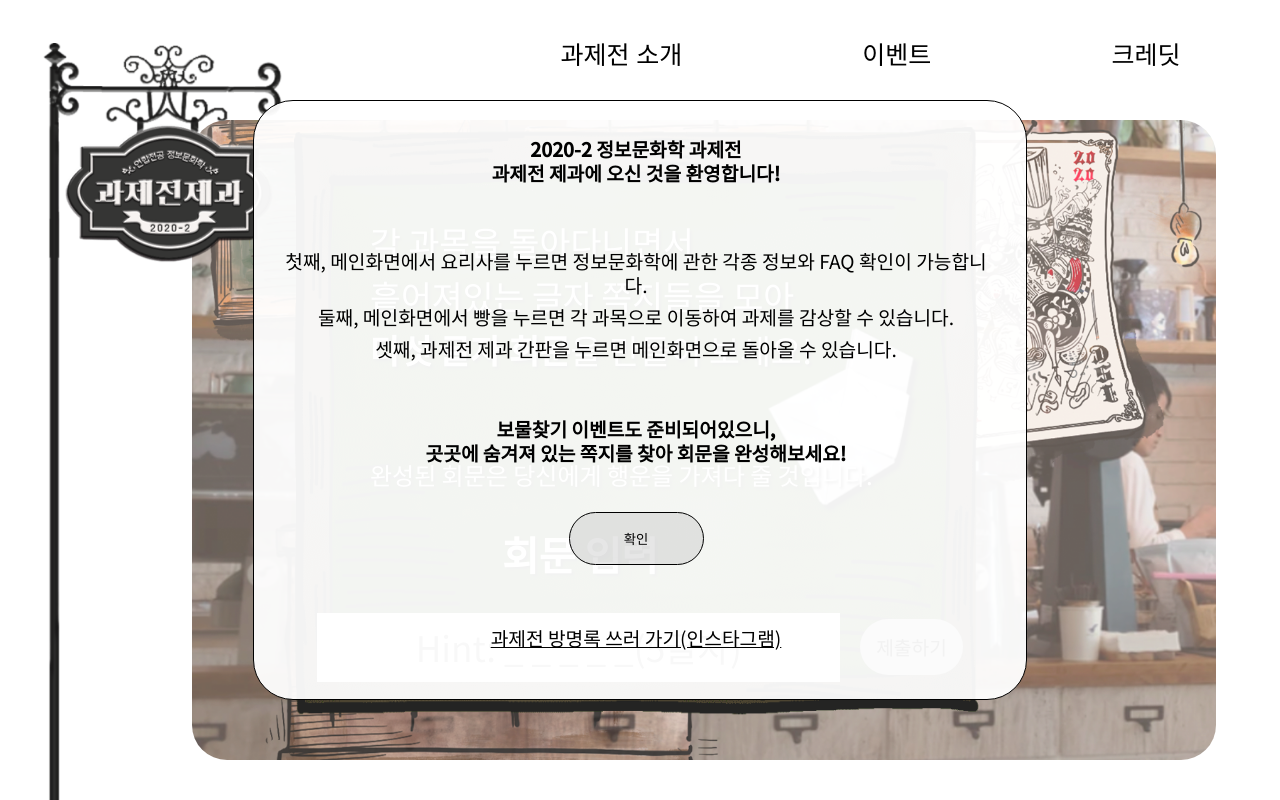
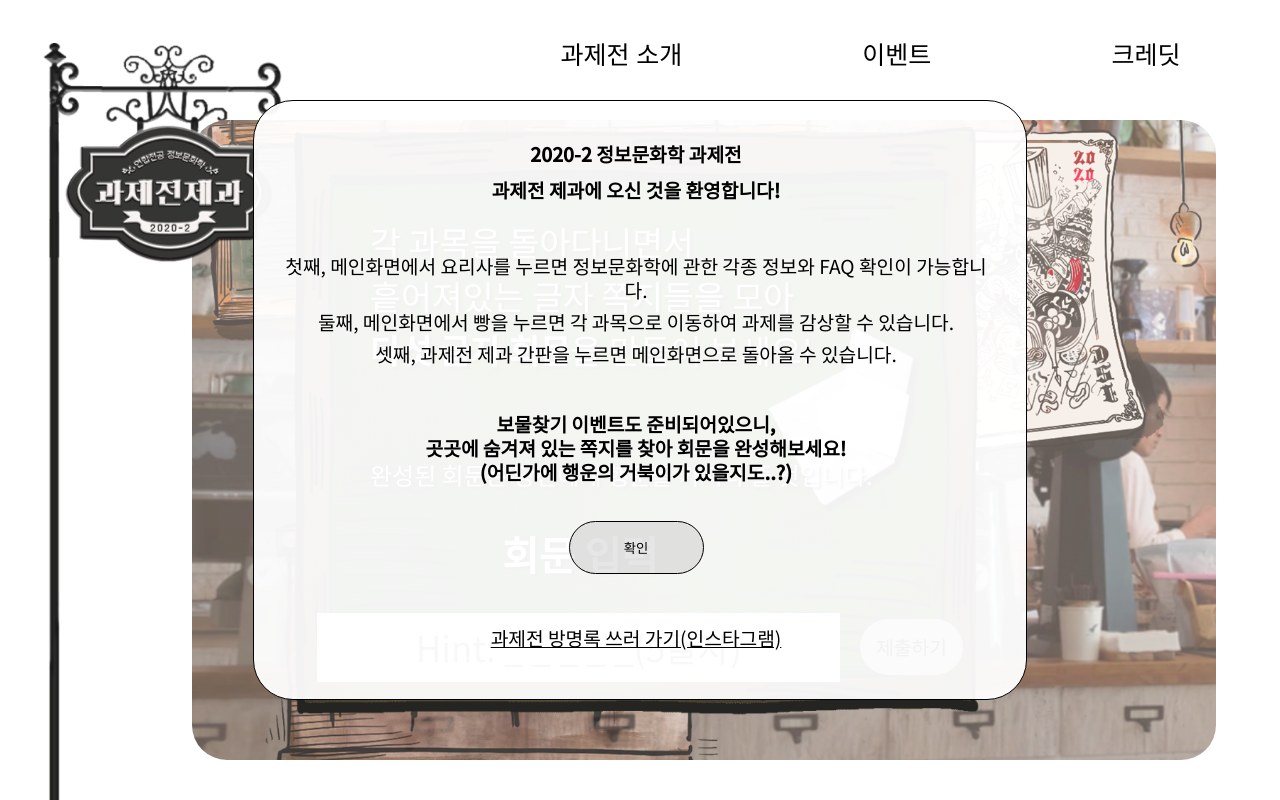
Before and after one commit to isc-exhibition/exhibition-web, a React (Create React App) app in the folder client/: page /event in a window 1280 px wide. Built offline with nearby package versions, Linux system fonts and the light colour scheme.

Commit message:
:art: fix notice modal

```diff
--- a/client/src/components/EventModal/EventModal.tsx
+++ b/client/src/components/EventModal/EventModal.tsx
@@ -19,9 +19,7 @@ function EventModal(props: Props) {
   } = props;
 
   const setDismissedLetter = () => {
-    if (letter?.index !== 3) {
-      localStorage.setItem(`ISSHOWNEVENTLETTER${letter?.index}`, 'true');
-    }
+    localStorage.setItem(`ISSHOWNEVENTLETTER${letter?.index}`, 'true');
   };
 
   const mainTest = letter?.text || eventAnswer?.text;
--- a/client/src/components/Navbar/Navbar.module.scss
+++ b/client/src/components/Navbar/Navbar.module.scss
@@ -86,7 +86,7 @@
 
 .infoModal {
     position: absolute;
-    width: 70%;
+    width: 82%;
     max-width: 710px;
     height: 67%;
     min-height: 476px;
@@ -111,8 +111,8 @@
 
     .infoTitle {
         font-weight: bold;
-        font-size: 18px;
-        margin: 9px 0;
+        font-size: 20px;
+        line-height: 36px;
     }
 
     .infoContetns {
--- a/client/src/components/Navbar/Navbar.tsx
+++ b/client/src/components/Navbar/Navbar.tsx
@@ -88,6 +88,8 @@ function Navbar() {
           보물찾기 이벤트도 준비되어있으니,
           <br />
           곳곳에 숨겨져 있는 쪽지를 찾아 회문을 완성해보세요!
+          <br />
+          (어딘가에 행운의 거북이가 있을지도..?)
         </p>
         <button className={styles.infoModalButton} type="button" onClick={toggleInfoModal}>확인</button>
         <a href="https://www.instagram.com/isc_exhibition_2020/?hl=ko">과제전 방명록 쓰러 가기(인스타그램)</a>
```
